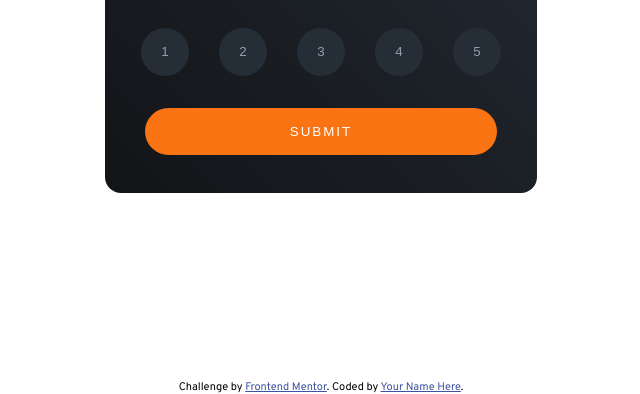
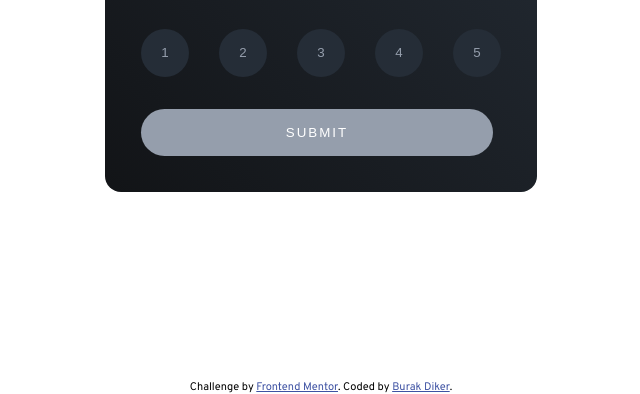
Before and after one commit to dburak/frontendmentor-challenge03, a plain HTML site: page index.html in a window 1280 px wide. Shown: the part 420-814 px from the top of the page, without its empty margins (319-959 px from the left). Drawn offline with Linux system fonts and the light colour scheme.

Commit message:
additional feature disable button added

```diff
--- a/app.js
+++ b/app.js
@@ -8,12 +8,24 @@ let selectedRating = 0;
 
 ratings.forEach((rating) => {
   rating.addEventListener('click', (e) => {
+    btnSubmit.classList.remove('unchecked');
+
+    const active = document.querySelector('.selected');
+
+    console.log(active);
+
+    if (active) {
+      active.classList.remove('selected');
+    }
+
+    rating.classList.add('selected');
     selectedRating = e.target.innerText;
   });
 });
 
 btnSubmit.addEventListener('click', () => {
   ratingPoint.innerText = selectedRating;
+
   cardRating.classList.add('hidden');
   cardThankYou.classList.remove('hidden');
 });
--- a/index.html
+++ b/index.html
@@ -52,7 +52,7 @@
           <button class="rating">4</button>
           <button class="rating">5</button>
         </div>
-        <div class="btn-submit"><button>Submit</button></div>
+        <button class="btn-submit unchecked">Submit</button>
       </div>
       <div class="card-thank-you hidden">
         <img
@@ -76,7 +76,8 @@
       Challenge by
       <a href="https://www.frontendmentor.io?ref=challenge" target="_blank"
         >Frontend Mentor</a
-      >. Coded by <a href="#">Your Name Here</a>.
+      >. Coded by
+      <a href="https://github.com/dburak" target="_blank">Burak Diker</a>.
     </div>
     <script src="./app.js"></script>
   </body>
--- a/style.css
+++ b/style.css
@@ -12,8 +12,13 @@ main {
   min-height: 100vh;
 }
 
-.card-rating, .card-thank-you {
-  background-image: linear-gradient(to top right, hsl(216, 12%, 8%), hsl(213, 19%, 18%));
+.card-rating,
+.card-thank-you {
+  background-image: linear-gradient(
+    to top right,
+    hsl(216, 12%, 8%),
+    hsl(213, 19%, 18%)
+  );
   max-width: 360px;
   border-radius: 16px;
   padding: 36px;
@@ -42,7 +47,7 @@ main {
 }
 
 .rating {
-  color:hsl(217, 12%, 63%);
+  color: hsl(217, 12%, 63%);
   background-color: hsl(213, 19%, 18%);
   border: none;
   border-radius: 24px;
@@ -51,22 +56,17 @@ main {
   height: 48px;
 }
 
-.rating:hover{
+.rating:hover {
   color: hsl(0, 0%, 100%);
   background-color: hsl(25, 97%, 53%);
 }
 
-.rating:focus{
+.selected {
   color: hsl(0, 0%, 100%);
   background-color: hsl(217, 12%, 63%);
 }
 
 .btn-submit {
-  text-align: center;
-  margin: 18px 0 2px 0;
-}
-
-.btn-submit button {
   width: 22rem;
   padding: 1rem;
   color: hsl(0, 0%, 100%);
@@ -77,6 +77,19 @@ main {
   text-decoration: solid;
   letter-spacing: 2px;
   cursor: pointer;
+}
+
+.unchecked {
+  width: 22rem;
+  padding: 1rem;
+  color: hsl(0, 0%, 100%);
+  background-color: hsl(217, 12%, 63%);
+  border-radius: 100px;
+  border: none;
+  text-transform: uppercase;
+  text-decoration: solid;
+  letter-spacing: 2px;
+  pointer-events: none;
 }
 
 .btn-submit button:hover {
@@ -104,7 +117,7 @@ main {
   align-items: center;
 }
 
-.given-rating p{
+.given-rating p {
   background-color: hsl(213, 19%, 18%);
   text-align: center;
   color: hsl(25, 97%, 53%);
@@ -113,11 +126,10 @@ main {
   padding: 0.2rem;
   border-radius: 8rem;
   margin-top: 2.5rem;
-
 }
 
 .thank-you-title h1 {
-  color:hsl(0, 0%, 100%);
+  color: hsl(0, 0%, 100%);
   text-align: center;
 }
 
```
